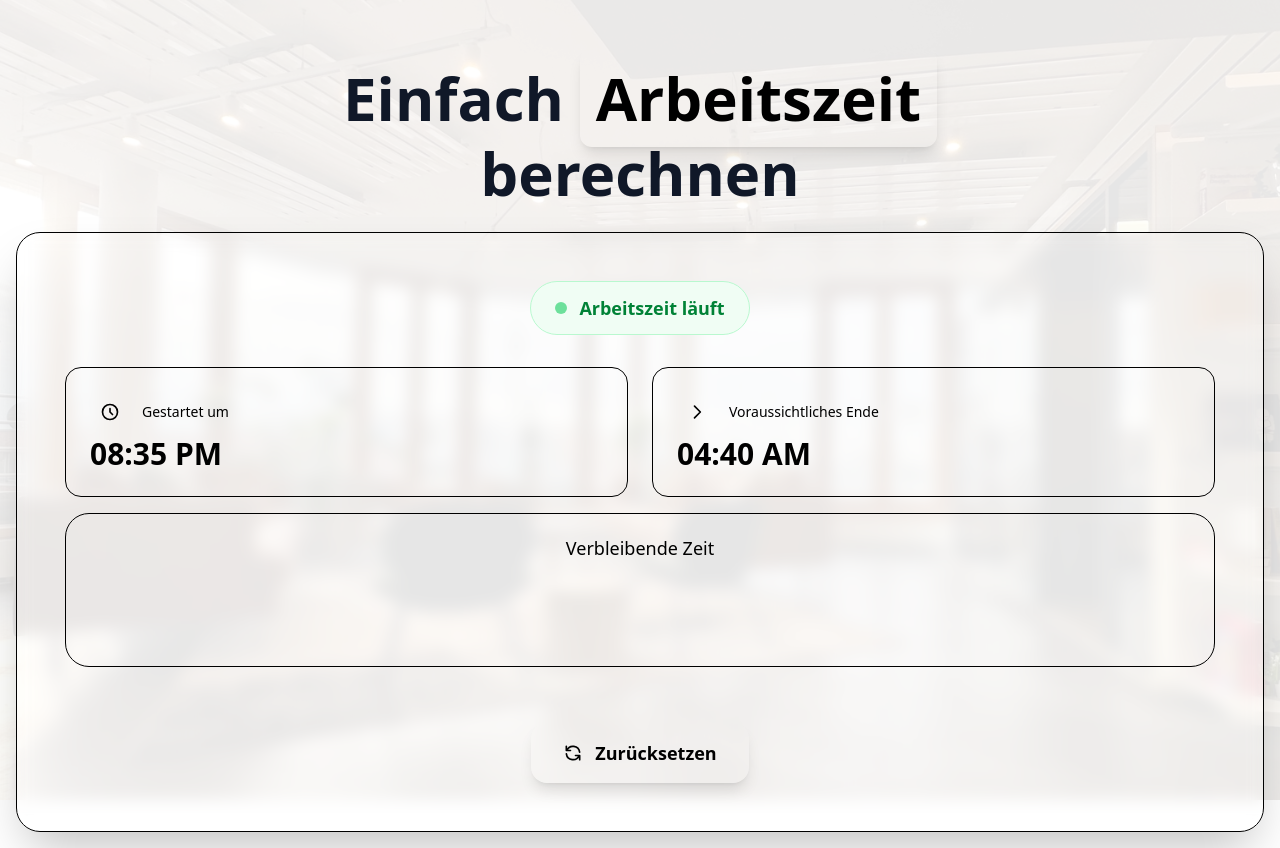
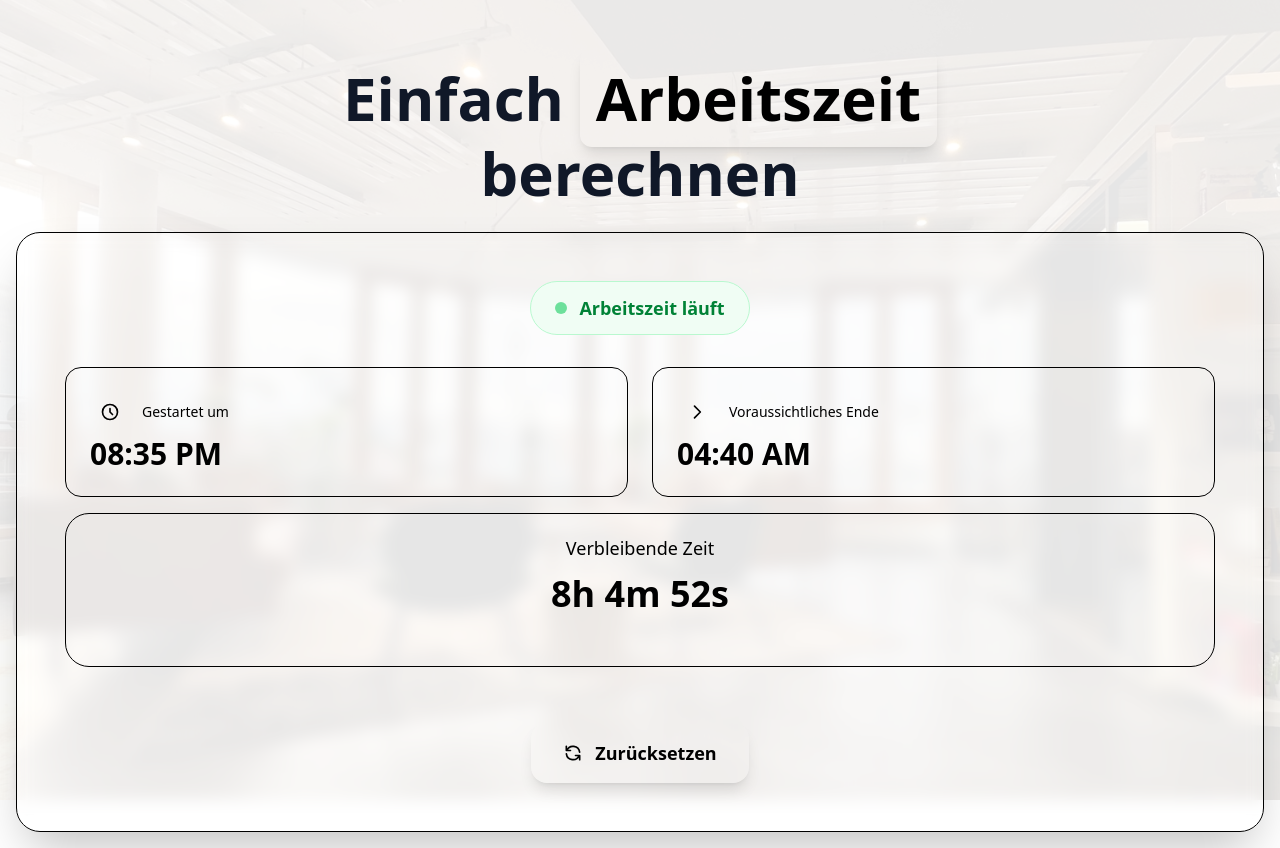
Before and after one commit to Dominic-Kaemereit/workclock, a Next.js app: page / in a window 1280 px wide. Both pictures are taken after a click on the button "Arbeitszeit starten". Built offline with nearby package versions, Linux system fonts and the light colour scheme.

Commit message:
fix: update text and color styles in WorkTimeView component for consistency across themes

```diff
--- a/src/component/WorkTimeView.tsx
+++ b/src/component/WorkTimeView.tsx
@@ -69,7 +69,7 @@ export default function WorkClockView({
                                                 </div>
                                                 <p className="text-sm font-medium text-muted-foreground dark:text-gray-400">Voraussichtliches Ende</p>
                                             </div>
-                                            <p className="text-3xl font-bold text-accent dark:text-purple-400">
+                                            <p className="text-3xl font-bold text-accent text-primary dark:text-blue-400">
                                                 {endTime.toLocaleTimeString([], { hour: "2-digit", minute: "2-digit" })}
                                             </p>
                                         </div>
@@ -87,7 +87,7 @@ export default function WorkClockView({
                                                     { <span className="text-green-500 dark:text-green-400">{overtime}</span> }
                                                 </div>
                                                 <div className="bg-orange-50 dark:bg-orange-900/30 text-orange-700 dark:text-orange-400 px-6 py-3 rounded-full inline-block border border-orange-200 dark:border-orange-800">
-                                                    <span className="font-semibold">Sie arbeiten bereits in Überstunden</span>
+                                                    <span className="font-semibold text-primary dark:text-blue-400">Sie arbeiten bereits in Überstunden</span>
                                                 </div>
                                             </div>
                                         )}
@@ -97,7 +97,7 @@ export default function WorkClockView({
                                                     Verbleibende Zeit
                                                 </p>
                                                 <div className="text-7xl md:text-4xl font-bold mb-8 text-transparent bg-gradient-to-r from-primary to-accent dark:from-blue-400 dark:to-purple-400 bg-clip-text">
-                                                    {timeLeft}
+                                                    <p className="text-black dark:text-blue-400">{timeLeft}</p>
                                                 </div>
                                             </div>
                                         )}
```
